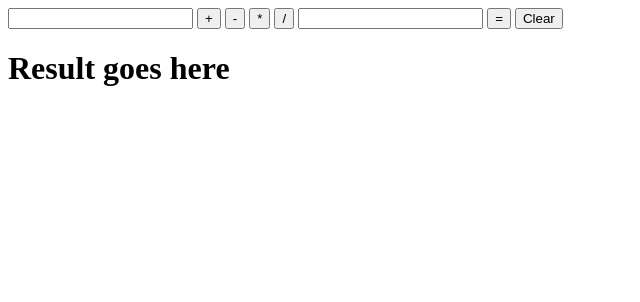
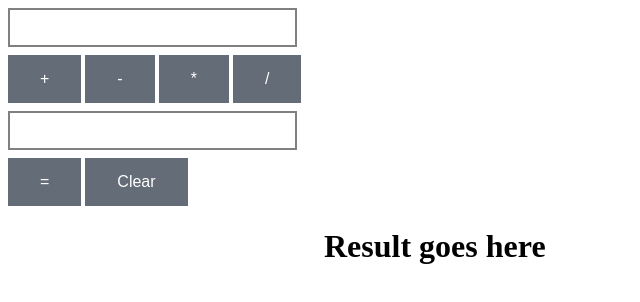
Before and after one commit to sroberts12321/starterJS, a plain HTML site: page calcindex.html in a window 1280 px wide. Shown: the whole page, without its empty margins (0-640 px from the left). Drawn offline with Linux system fonts and the light colour scheme.

Commit message:
stylized buttons

```diff
--- a/calcindex.html
+++ b/calcindex.html
@@ -1,4 +1,5 @@
 <html>
+  <link rel="stylesheet" type="text/css" href="calcstyles.css">
 
 	<head>
 
@@ -7,14 +8,14 @@
 
 	<body>
 
-	<input id="digit1" type="text">
-	<button id="add">+</button>
-	<button id="subtract">-</button>
-	<button id="multiply">*</button>
-	<button id="divide">/</button>
-	<input id="digit2" type="text">
-	<button id="result">=</button>
-	<button id="clear">Clear</button>
+	<input class="numbers" id="digit1" type="text">
+	<button class="btn" id="add">+</button>
+	<button class="btn" id="subtract">-</button>
+	<button class="btn" id="multiply">*</button>
+	<button class="btn" id="divide">/</button>
+	<input class="numbers" id="digit2" type="text">
+	<button class="btn" id="result">=</button>
+	<button class="btn" id="clear">Clear</button>
 	<h1 id="display">Result goes here</h1>
 
 	</body>
--- /dev/null
+++ b/calcstyles.css
@@ -0,0 +1,26 @@
+.btn {
+	background-color: #646c77;
+    border: none;
+    color: white;
+    padding: 15px 32px;
+    text-align: center;
+    text-decoration: none;
+    display: inline-block;
+    font-size: 16px;
+}
+#display {
+	margin-right: auto;
+	margin-left: auto;
+	padding-left:25%;
+	vertical-align: middle;
+}
+.numbers {
+	height: 5%;
+    padding: 6px 10px;
+    margin: 8px 0;
+    box-sizing: border-box;
+    border: 2px solid grey;
+    font-size: 20px;
+    display: block;
+
+}
--- a/calculator.js
+++ b/calculator.js
@@ -41,12 +41,20 @@ divide.addEventListener("click", ()=>{
 result.addEventListener("click", ()=>{
 	if (operator == "+"){
 		display.innerHTML = (Number(d1.value)+Number(d2.value))
+		d1.value = ""
+		d2.value = ""
 	} else if (operator == "-"){
 		display.innerHTML = (Number(d1.value)-Number(d2.value))
+		d1.value = ""
+		d2.value = ""
 	} else if (operator == "*"){
 		display.innerHTML = (Number(d1.value)*Number(d2.value))
+		d1.value = ""
+		d2.value = ""
 	} else if (operator == "/"){
 		display.innerHTML = (Number(d1.value)/Number(d2.value))
+		d1.value = ""
+		d2.value = ""
 	}
 	console.log("You clicked equals")
 })
```
